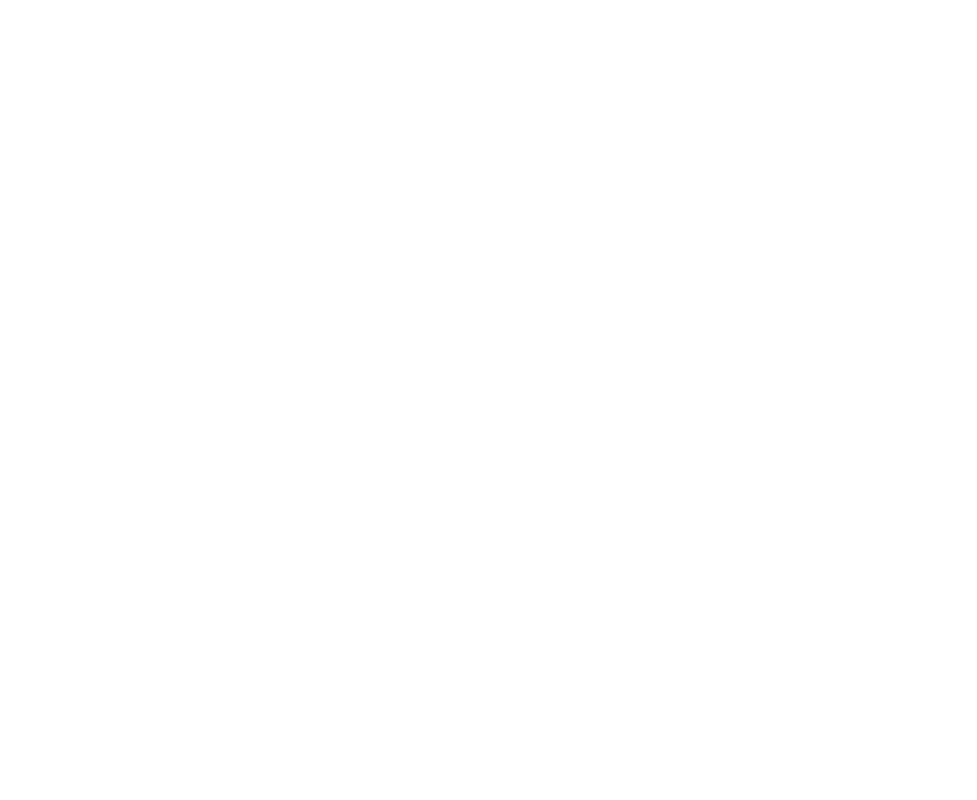
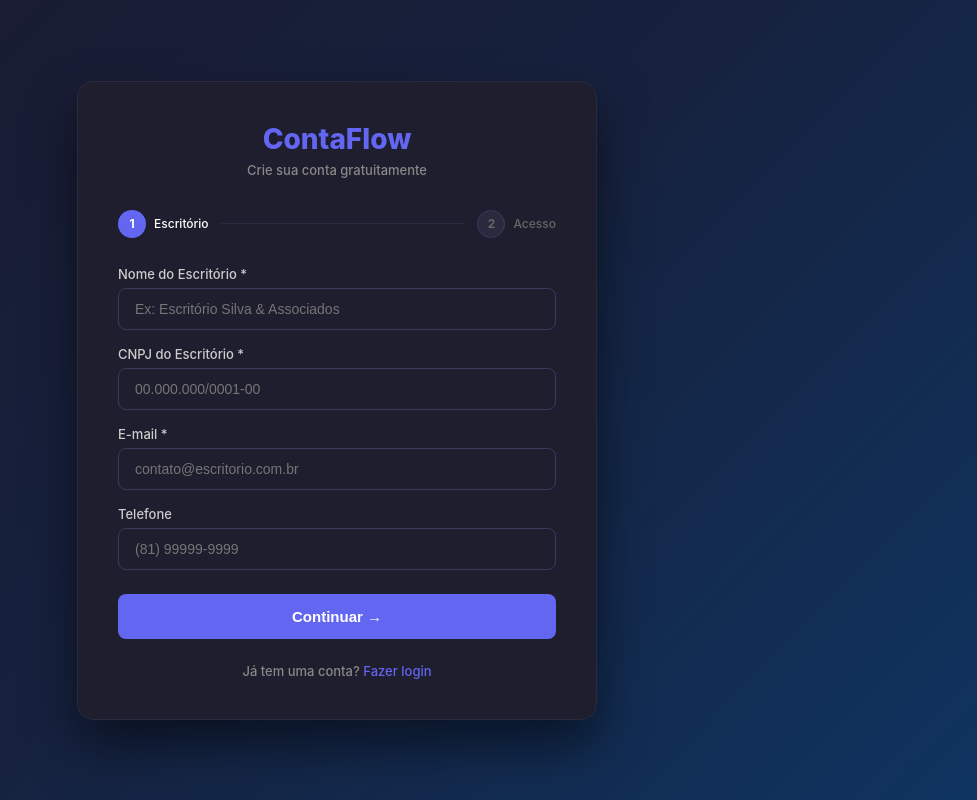
Before and after one commit to CaioflSilva/contaflow-web, a React (Vite) app: page /registrar in a window 1280 px wide. Before the commit this address had no page. Shown: the whole page, without its empty margins (303-1280 px from the left). Built offline with nearby package versions, Linux system fonts and the light colour scheme; a web font is replaced by a local one.

Commit message:
feat: tela de registro de novo escritorio

```diff
--- a/src/App.jsx
+++ b/src/App.jsx
@@ -1,12 +1,14 @@
 import { BrowserRouter, Routes, Route, Navigate } from 'react-router-dom';
 import Login from './pages/Login';
 import Dashboard from './pages/Dashboard';
+import Registrar from './pages/Registrar';
 
 function App() {
   return (
     <BrowserRouter>
       <Routes>
         <Route path="/login" element={<Login />} />
+        <Route path="/registrar" element={<Registrar />} />
         <Route path="/dashboard" element={<Dashboard />} />
         <Route path="/" element={<Navigate to="/login" />} />
       </Routes>
--- /dev/null
+++ b/src/pages/Registrar.jsx
@@ -0,0 +1,178 @@
+import { useState } from 'react';
+import { useNavigate } from 'react-router-dom';
+import api from '../services/api';
+
+export default function Registrar() {
+  const [step, setStep] = useState(1);
+  const [loading, setLoading] = useState(false);
+  const [erro, setErro] = useState('');
+  const [form, setForm] = useState({
+    nomeEscritorio: '',
+    cnpj: '',
+    email: '',
+    telefone: '',
+    nomeUsuario: '',
+    senha: '',
+    confirmarSenha: '',
+  });
+  const navigate = useNavigate();
+
+  const handleRegistrar = async () => {
+    if (form.senha !== form.confirmarSenha) {
+      setErro('As senhas não coincidem');
+      return;
+    }
+    if (form.senha.length < 8) {
+      setErro('A senha deve ter pelo menos 8 caracteres');
+      return;
+    }
+    setLoading(true);
+    setErro('');
+    try {
+      const response = await api.post('/auth/registrar', {
+        nomeEscritorio: form.nomeEscritorio,
+        cnpj: form.cnpj,
+        email: form.email,
+        telefone: form.telefone,
+        nomeUsuario: form.nomeUsuario,
+        senha: form.senha,
+      });
+      localStorage.setItem('accessToken', response.data.accessToken);
+      localStorage.setItem('refreshToken', response.data.refreshToken);
+      localStorage.setItem('tenantId', response.data.tenantId);
+      navigate('/dashboard');
+    } catch (error) {
+      setErro(error.response?.data?.erro || 'Erro ao criar conta');
+    } finally {
+      setLoading(false);
+    }
+  };
+
+  const input = {
+    width: '100%', background: '#1e1e2e', border: '1px solid #3a3a5e',
+    borderRadius: '8px', padding: '12px 16px', color: '#fff',
+    fontSize: '14px', outline: 'none', boxSizing: 'border-box',
+  };
+
+  const label = {
+    color: '#ccc', fontSize: '13px', fontWeight: 500,
+    marginBottom: '6px', display: 'block',
+  };
+
+  return (
+    <div style={{ minHeight: '100vh', width: '100vw', display: 'flex', alignItems: 'center', justifyContent: 'center', background: 'linear-gradient(135deg, #1a1a2e 0%, #16213e 50%, #0f3460 100%)', padding: '24px', boxSizing: 'border-box' }}>
+      <div style={{ background: '#1e1e2e', borderRadius: '16px', padding: '40px', width: '100%', maxWidth: '520px', boxShadow: '0 25px 50px rgba(0,0,0,0.5)', border: '1px solid #2a2a3e' }}>
+
+        {/* Logo */}
+        <div style={{ textAlign: 'center', marginBottom: '32px' }}>
+          <h1 style={{ color: '#6366f1', fontSize: '28px', fontWeight: 800, margin: 0 }}>ContaFlow</h1>
+          <p style={{ color: '#888', fontSize: '13px', margin: '6px 0 0' }}>Crie sua conta gratuitamente</p>
+        </div>
+
+        {/* Steps */}
+        <div style={{ display: 'flex', alignItems: 'center', marginBottom: '28px' }}>
+          {[1, 2].map((s, i) => (
+            <div key={s} style={{ display: 'flex', alignItems: 'center', flex: i === 0 ? 1 : 'none' }}>
+              <div style={{ display: 'flex', alignItems: 'center', gap: '8px' }}>
+                <div style={{ width: '28px', height: '28px', borderRadius: '50%', background: step >= s ? '#6366f1' : '#2a2a3e', display: 'flex', alignItems: 'center', justifyContent: 'center', fontSize: '12px', fontWeight: 700, color: step >= s ? '#fff' : '#666', border: step >= s ? 'none' : '1px solid #3a3a5e' }}>
+                  {s}
+                </div>
+                <span style={{ fontSize: '12px', color: step >= s ? '#fff' : '#666' }}>
+                  {s === 1 ? 'Escritório' : 'Acesso'}
+                </span>
+              </div>
+              {i === 0 && <div style={{ flex: 1, height: '1px', background: step >= 2 ? '#6366f1' : '#2a2a3e', margin: '0 12px' }} />}
+            </div>
+          ))}
+        </div>
+
+        {/* Step 1 — Dados do escritório */}
+        {step === 1 && (
+          <div>
+            <div style={{ marginBottom: '16px' }}>
+              <label style={label}>Nome do Escritório *</label>
+              <input value={form.nomeEscritorio} onChange={e => setForm({ ...form, nomeEscritorio: e.target.value })} placeholder="Ex: Escritório Silva & Associados" style={input} />
+            </div>
+            <div style={{ marginBottom: '16px' }}>
+              <label style={label}>CNPJ do Escritório *</label>
+              <input value={form.cnpj} onChange={e => setForm({ ...form, cnpj: e.target.value })} placeholder="00.000.000/0001-00" style={input} />
+            </div>
+            <div style={{ marginBottom: '16px' }}>
+              <label style={label}>E-mail *</label>
+              <input type="email" value={form.email} onChange={e => setForm({ ...form, email: e.target.value })} placeholder="contato@escritorio.com.br" style={input} />
+            </div>
+            <div style={{ marginBottom: '24px' }}>
+              <label style={label}>Telefone</label>
+              <input value={form.telefone} onChange={e => setForm({ ...form, telefone: e.target.value })} placeholder="(81) 99999-9999" style={input} />
+            </div>
+
+            {erro && <p style={{ color: '#ef4444', fontSize: '13px', marginBottom: '16px', textAlign: 'center' }}>{erro}</p>}
+
+            <button
+              onClick={() => {
+                if (!form.nomeEscritorio || !form.cnpj || !form.email) {
+                  setErro('Preencha os campos obrigatórios');
+                  return;
+                }
+                setErro('');
+                setStep(2);
+              }}
+              style={{ width: '100%', background: '#6366f1', color: '#fff', border: 'none', borderRadius: '8px', padding: '14px', fontSize: '15px', fontWeight: 600, cursor: 'pointer' }}>
+              Continuar →
+            </button>
+          </div>
+        )}
+
+        {/* Step 2 — Dados de acesso */}
+        {step === 2 && (
+          <div>
+            <div style={{ marginBottom: '16px' }}>
+              <label style={label}>Seu Nome *</label>
+              <input value={form.nomeUsuario} onChange={e => setForm({ ...form, nomeUsuario: e.target.value })} placeholder="Nome do responsável" style={input} />
+            </div>
+            <div style={{ marginBottom: '16px' }}>
+              <label style={label}>Senha *</label>
+              <input type="password" value={form.senha} onChange={e => setForm({ ...form, senha: e.target.value })} placeholder="Mínimo 8 caracteres" style={input} />
+            </div>
+            <div style={{ marginBottom: '16px' }}>
+              <label style={label}>Confirmar Senha *</label>
+              <input type="password" value={form.confirmarSenha} onChange={e => setForm({ ...form, confirmarSenha: e.target.value })} placeholder="Repita a senha" style={input} />
+            </div>
+
+            {/* Requisitos */}
+            <div style={{ background: '#16172a', borderRadius: '8px', padding: '12px', marginBottom: '20px', border: '1px solid #2a2a3e' }}>
+              {[
+                ['Mínimo 8 caracteres', form.senha.length >= 8],
+                ['Letra maiúscula', /[A-Z]/.test(form.senha)],
+                ['Número', /[0-9]/.test(form.senha)],
+                ['Caractere especial', /[^a-zA-Z0-9]/.test(form.senha)],
+              ].map(([req, ok]) => (
+                <div key={req} style={{ display: 'flex', alignItems: 'center', gap: '6px', fontSize: '12px', color: ok ? '#10b981' : '#666', marginBottom: '3px' }}>
+                  <span>{ok ? '✅' : '○'}</span> {req}
+                </div>
+              ))}
+            </div>
+
+            {erro && <p style={{ color: '#ef4444', fontSize: '13px', marginBottom: '16px', textAlign: 'center' }}>{erro}</p>}
+
+            <div style={{ display: 'flex', gap: '12px' }}>
+              <button onClick={() => { setStep(1); setErro(''); }} style={{ flex: 1, background: '#2a2a3e', color: '#ccc', border: '1px solid #3a3a5e', borderRadius: '8px', padding: '14px', fontSize: '14px', cursor: 'pointer' }}>
+                ← Voltar
+              </button>
+              <button onClick={handleRegistrar} disabled={loading} style={{ flex: 2, background: '#6366f1', color: '#fff', border: 'none', borderRadius: '8px', padding: '14px', fontSize: '15px', fontWeight: 600, cursor: 'pointer' }}>
+                {loading ? 'Criando conta...' : '🚀 Criar Conta'}
+              </button>
+            </div>
+          </div>
+        )}
+
+        <p style={{ color: '#888', fontSize: '13px', textAlign: 'center', marginTop: '24px' }}>
+          Já tem uma conta?{' '}
+          <span onClick={() => navigate('/login')} style={{ color: '#6366f1', cursor: 'pointer', fontWeight: 500 }}>
+            Fazer login
+          </span>
+        </p>
+      </div>
+    </div>
+  );
+}
```
Also changed, not shown: src/pages/Login.jsx (indentation only).
